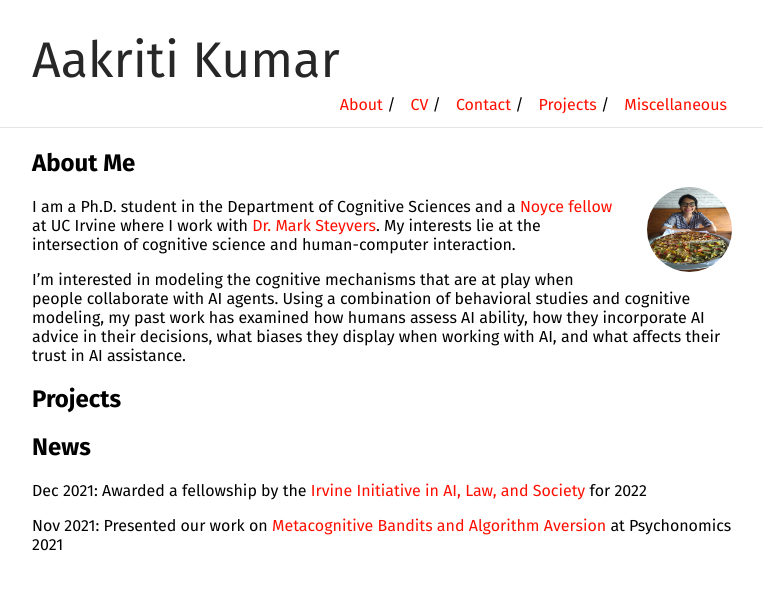
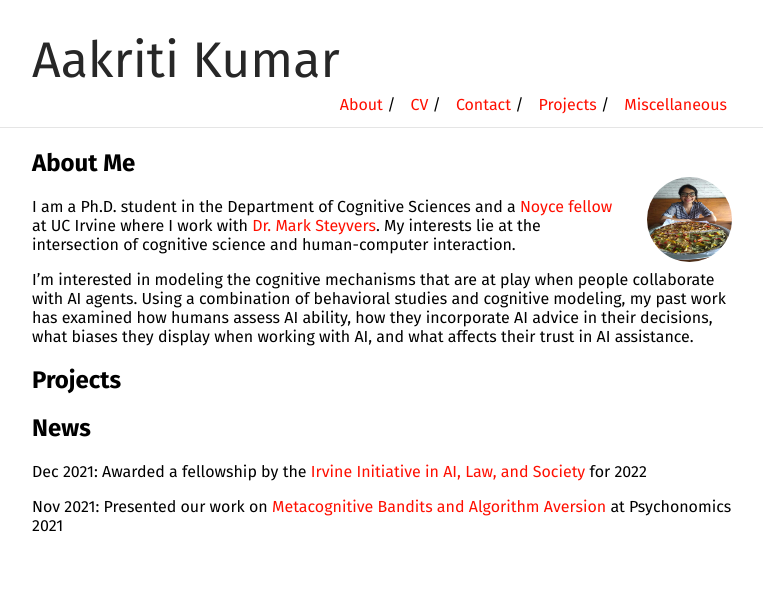
Before and after one commit to aakriti1kumar/aakriti1kumar.github.io, a Jekyll site: the page built from index.md, in a window 1280 px wide. Shown: the top 590 px of the page, without its empty margins (258-1021 px from the left). Built offline with Jekyll 4.4.1, drawn with Linux system fonts in a browser that asks for light colours; our own code applies the rules of GitHub Pages for plain Markdown files.

Commit message:
Update typography.scss

```diff
--- a/_sass/typography.scss
+++ b/_sass/typography.scss
@@ -40,9 +40,9 @@
         height: $image-size;
         width: $image-size;
         position: relative;
-        margin: -10px 0 0 25px;
+        margin: -20px 0 0 25px;
         float: right;
-        border-radius: 50%;
+        border-radius: 80%;
         p & {
             padding: 0;
             margin: 0;
```
